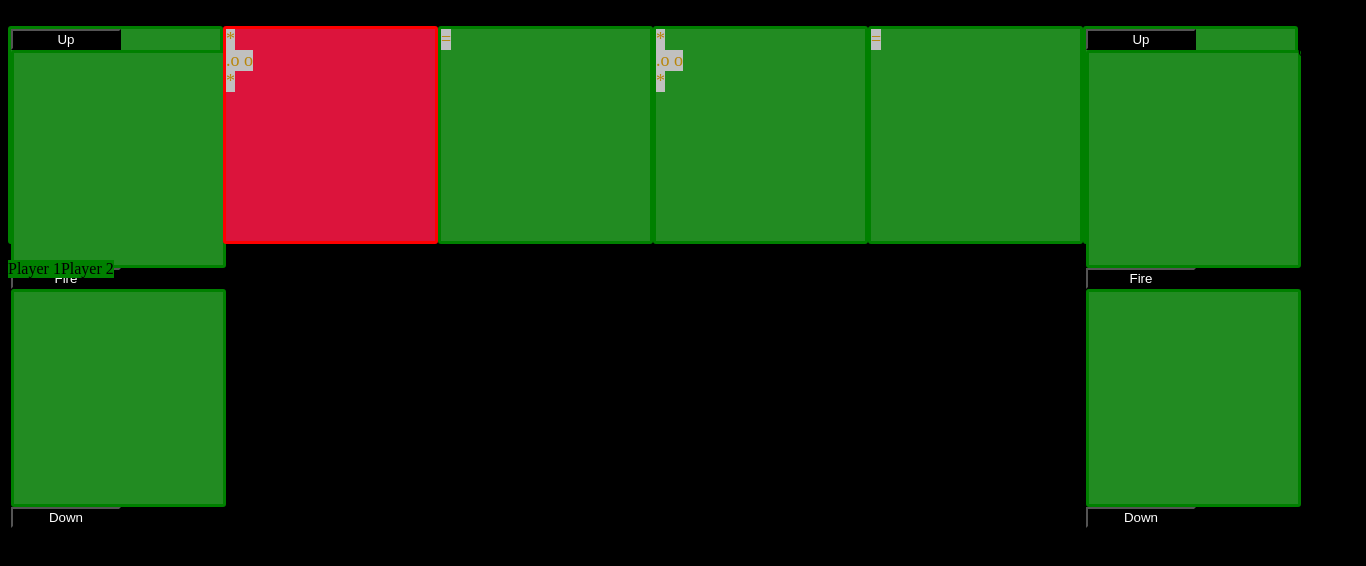
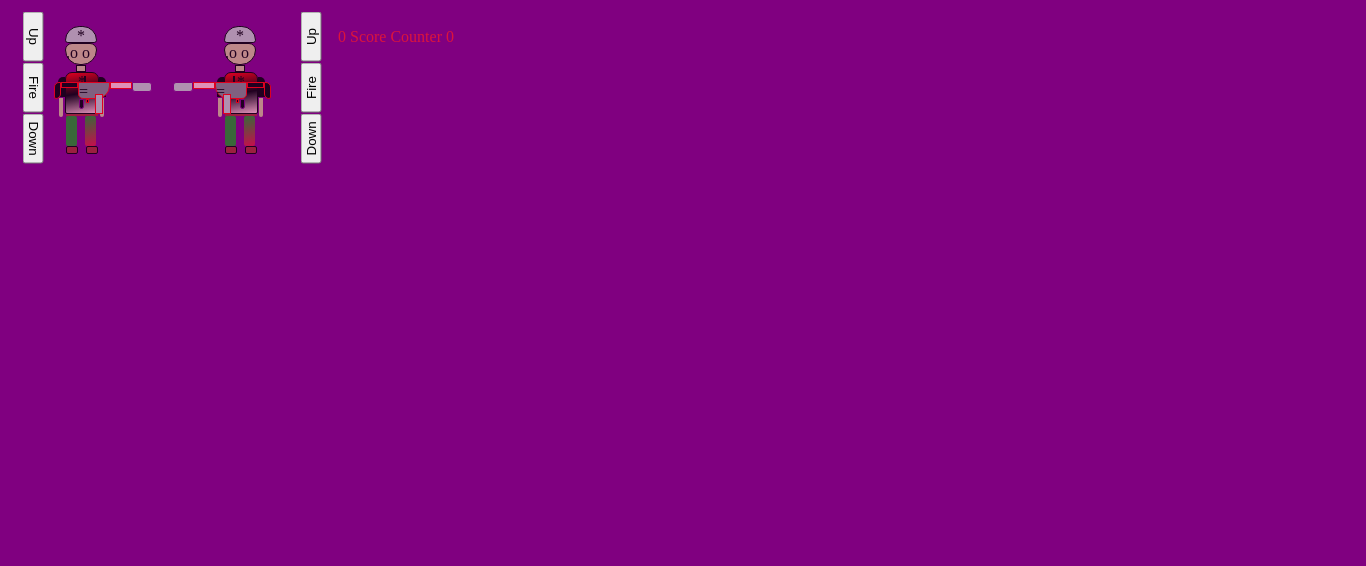
Before and after one commit to Soulbow2/soulbow3.github.io, a plain HTML site: page index.html in a window 1280 px wide. Shown: the whole page, 1366 px wide, since content can reach past the window. Drawn offline with Linux system fonts and the light colour scheme.

Commit message:
Update styles.css

```diff
--- a/styles.css
+++ b/styles.css
@@ -1,27 +1,54 @@
-body {background: black;}
-
-main {background: crimson; height: 212px; width: 209px; border: solid 3px red; border-radius: 3px;}
-
-section {background: forestgreen; height: 212px; width: 209px; border: solid 3px green; border-radius: 3px;}
-
-header {background: black; color: white; font-size: 16px; margin: 5px;}
+body {background: purple;}
 
 div {display: flex;}
+.sight {height: 6px; width: 2px; background: black; margin-left: 30px;}
+.stock-1 {border: solid 1px red; height: 15px; width: 5px; background: black; border-radius: 5px 0 5px 2px;}
+.stock-2 {border: solid 1px red; height: 4px; width: 15px; background: black;}
+.barrel {border: solid 1px red; height: 5px; width: 20px; background: pink;}
+.suppressor {border: solid 1px purple; height: 8px; width: 18px; background: silver; border-radius: 0 3px 3px 3px;}
+.trigger-1 {border: solid 1px red; height:15px; width:30px; border-radius: 0 0 13px 5px; background: grey;}
+.grip {border: solid 1px purple; height: 8px; width: 3px; background: black; margin-left: 25px; border-radius: 0 0 5px 5px;}
+.trigger-2 {height: 2px; width: 1px; background: black; margin-left: 2px; border: solid 1px red;}
+.clip {border: solid 1px red; height: 18px; width: 6px; background: silver; margin-left: 6px; position: relative; top: -5px;}
 
-button {width: 110px; color: white; background: black;}
+.asight {height: 6px; width: 2px; background: black; margin-left: 60px;}
+.astock-1 {border: solid 1px red; height: 15px; width: 5px; background: black; border-radius: 0 5px 2px 5px;}
+.astock-2 {border: solid 1px red; height: 4px; width: 15px; background: black;}
+.abarrel {border: solid 1px red; height: 5px; width: 20px; background: pink;}
+.asuppressor {border: solid 1px purple; height: 8px; width: 18px; background: silver; border-radius: 3px 0 3px 3px;}
+.atrigger-1 {border: solid 1px red; height:15px; width:30px; border-radius: 0 0 5px 13px; background: grey;}
+.agrip {border: solid 1px purple; height: 8px; width: 3px; background: black; margin-left: 1px; border-radius: 0 0 5px 5px;}
+.atrigger-2 {height: 2px; width: 1px; background: black; margin-left: 5px; border: solid 1px red;}
+.aclip {border: solid 1px red; height: 18px; width: 6px; background: silver; margin-left: 50px; position: relative; top: -5px;}
 
-span{background: silver; color: darkgoldenrod; text-align: center; font-size: 18px;}
 
-.black {
-    height: 25px;
-    width: 25px;
-    opacity: 750%;
- border: solid 1px purple;
-border-radius: 3px;}
-.white {
-    height: 25px;
-    width: 25px;
-    opacity: 85%;
- border: solid 1px red;
+.helmet {text-align: center; border: solid 1px black; height: 15px; width: 30px; background: silver; border-radius: 15px 15px 3px 3px; margin-left: 7px;}
+.face {border: solid 1px black; height: 20px; width: 30px; background: tan; border-radius: 7px 7px 15px 15px; margin-left: 7px;}
+.throat {border: solid 1px black; height: 5px; width: 8px; background: tan; margin-left: 18px;}
+.shirt {text-align: center; border: solid 1px black;height: 40px; width: 32px; background: linear-gradient(170deg, red, black, pink); border-radius: 7px 7px 2px 2px;}
+.sleeve-1 {height: 20px; width: 7px; background: black; border-radius: 5px 0 0 0; position: relative; top: 5px;}
+.sleeve-2 {height: 20px; width: 7px; background: black; border-radius: 0 5px 0 0; position: relative; top: 5px;}
+.belt {width: 32px; height: 2px; background: brown; margin-left: 3px;}
+.leg-1 {position :relative; top:-17px; width: 11px; height: 30px; background: forestgreen; border-radius: 2px; margin-left: 8px;}
+.leg-2 {position :relative; top:-17px;width: 11px; height: 30px; background: linear-gradient(170deg, forestgreen, crimson); border-radius: 2px; margin-left: 8px;}
+.shoe-1 {border: solid 1px black; position :relative; top:-17px; width: 10px; height: 6px; background: brown; border-radius: 2px; margin-left: 8px;}
+.shoe-2 {border: solid 1px black; position :relative; top:-17px; width: 10px; height: 6px; background: brown; border-radius: 2px; margin-left: 8px;}
+.arm-1 {position: relative; top: -16px;  height: 19px; width: 4px; background: tan; margin-left: 1px; border-radius: 0 0 2px 2px;}
+.arm-2 {position: relative; top: -16px; right: -2px;  height: 19px; width: 4px; background: tan; border-radius: 0 0 2px 2px;}
 
-border-radius: 3px;}
+#uzi-1 {margin: 50px 15px 15px -52px; z-index: 1;}
+#fire-1 {position: absolute; left: 95px; top: -1px; width: 120px;}
+#movement {height: 1px;}
+
+#uzi-2 {margin: 50px 15px 15px -52px; z-index: 1; margin-left: -92px;}
+#fire-2 {position: absolute; left: -120px; top: -1px; width: 120px; text-align: right;}
+#movement2 {height: 1px;  margin-left: 50px;}
+
+.container {opacity: 75%; height: 300px;}
+#node {width: 70px;text-align:center; opacity: 0%;}
+#node3 {width: 70px;text-align:center; opacity: 0%;}
+
+p {text-align: center; color: crimson; margin: 2px;}
+
+button {transform: rotate(90deg);margin: 0 0 30px 0; width: 50px;}
+.btn {transform: rotate(270deg); margin: 0 0 30px 0;}
```
